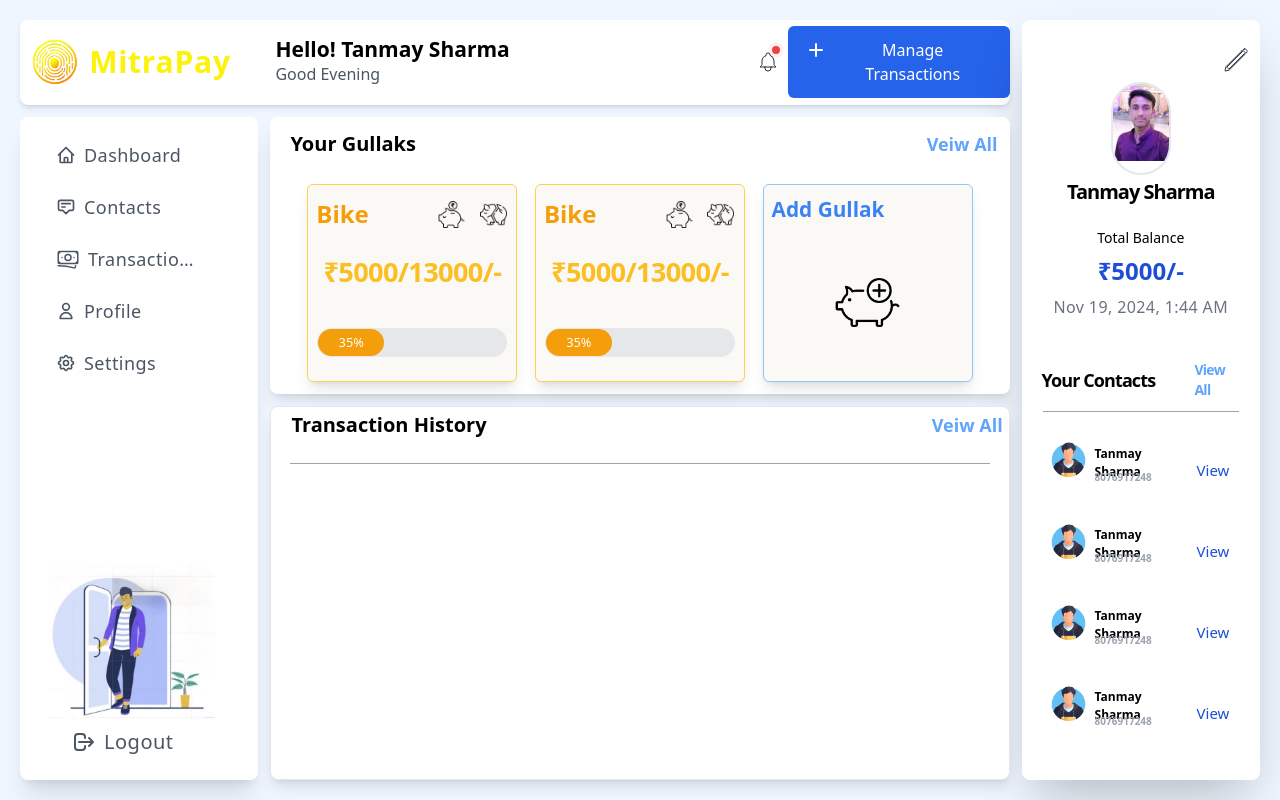
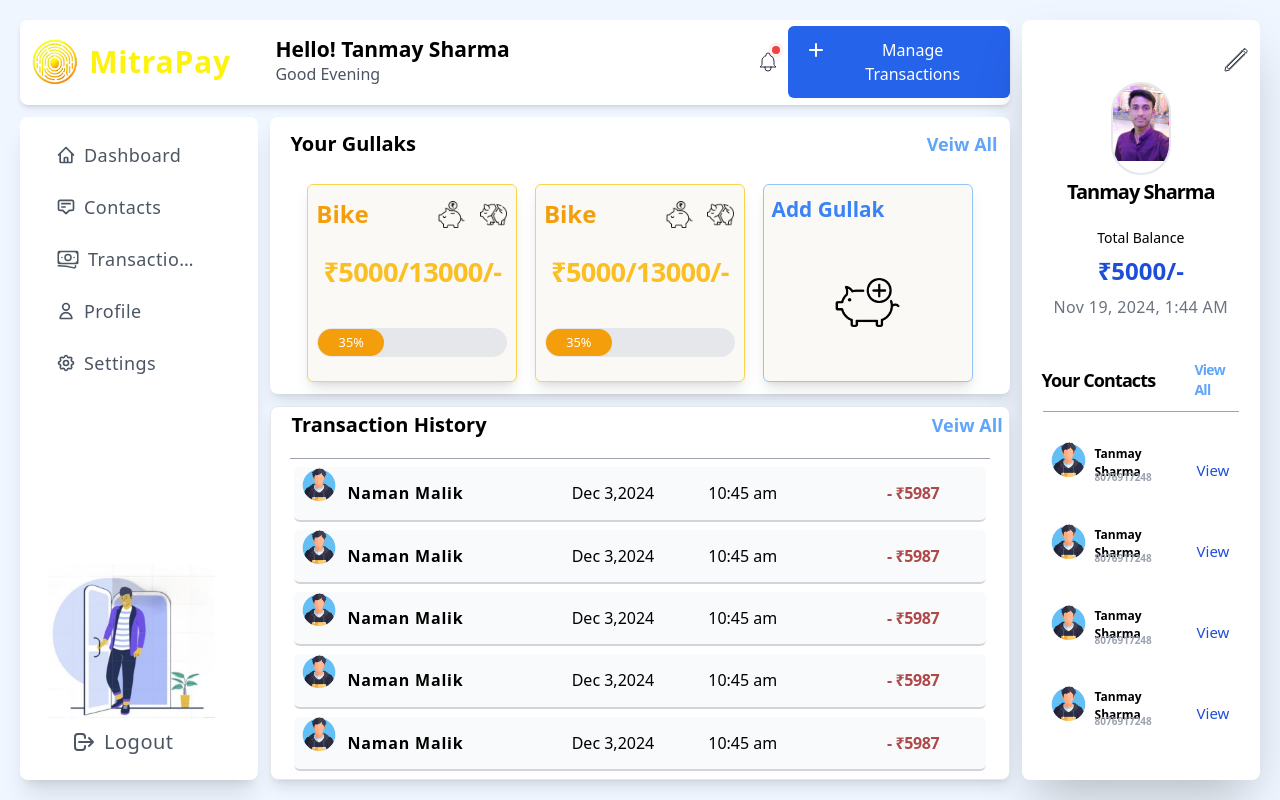
Before and after one commit to Tanmay-vats-sharma/MitraPay, a React (Vite) app in the folder Frontend/: page /dashboard in a window 1280 px wide. Built offline with nearby package versions, Linux system fonts and the light colour scheme; no server answers.

Commit message:
Dashboard design completed

```diff
--- a/Frontend/src/Components/Common/Balance&Contacts.jsx
+++ b/Frontend/src/Components/Common/Balance&Contacts.jsx
@@ -6,7 +6,7 @@ import { Contact } from "./Contact";
 export function Balance() {
 
   const now = new Date().toLocaleString("en-US", {
-    timeZone: "Asia/Kolkata", // Set the time zone to IST
+    timeZone: "Asia/Kolkata",
     month: "short",
     day: "numeric",
     year: "numeric",
--- /dev/null
+++ b/Frontend/src/Components/Common/Transaction.jsx
@@ -0,0 +1,32 @@
+import React from "react";
+import Boy from "../../assets/boy.png";
+
+export function Transaction() {
+  return (
+    <>
+      <a href="" className="flex justify-evenly items-center w-[98%] h-[17%] border-b-2 bg-gray-50 px-1 border-gray-300 hover:bg-blue-100 rounded-md hover:border-b-blue-300">
+        <div className="w-[40%] h-[100%]     px-1 flex items-center">
+          <div className="w-[14%] h-[98%] flex items-center  ">
+            <div className="h-[99%] w-[90%] overflow-hidden rounded-full  ">
+              <img src={Boy} alt="" />
+            </div>
+          </div>
+          <div className="w-[56%] h-[98%] flex items-center text-[1rem] font-semibold tracking-wider px-2">
+            <p>Naman Malik</p>
+          </div>
+        </div>
+        <div className="w-[20%] h-[100%]  text-[1rem] flex items-center">
+          <p>Dec 3,2024</p>
+        </div>
+        <div className="w-[20%] h-[100%] flex items-center text-[1rem] ">
+          <p>10:45 am</p>
+        </div>
+        <div className="w-[20%] h-[100%]  tracking-tight flex items-center justify-evenly text-[1rem] font-bold text-[#af4848]">
+          <p>- ₹5987</p>
+        </div>
+      </a>
+    </>
+  );
+}
+//green : #5ce05c
+//red : #af4848
--- a/Frontend/src/Components/Common/Transactions.jsx
+++ b/Frontend/src/Components/Common/Transactions.jsx
@@ -1,5 +1,5 @@
 import React from "react";
-
+import {Transaction } from "./Transaction"
 export function Transactions() {
   return (
     <>
@@ -13,8 +13,14 @@ export function Transactions() {
           </a>
         </div>
       </div>
-      <hr className="w-[95%] border-t-1 border-gray-400 items-center mb-2" />
-      <div></div>
+      <hr className="w-[95%] border-t-1 border-gray-400 items-center " />
+      <div className="w-[100%] h-[95%] flex flex-col items-center  justify-evenly px-4">
+        <Transaction></Transaction>
+        <Transaction></Transaction>
+        <Transaction></Transaction>
+        <Transaction></Transaction>
+        <Transaction></Transaction>
+      </div>
     </>
   );
 }
```
